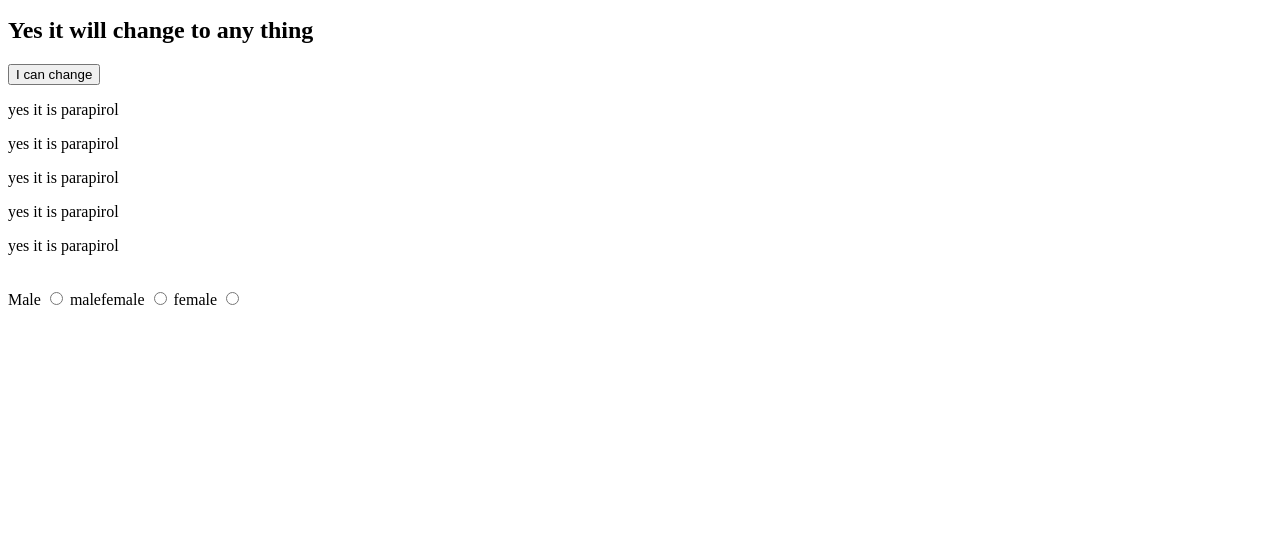
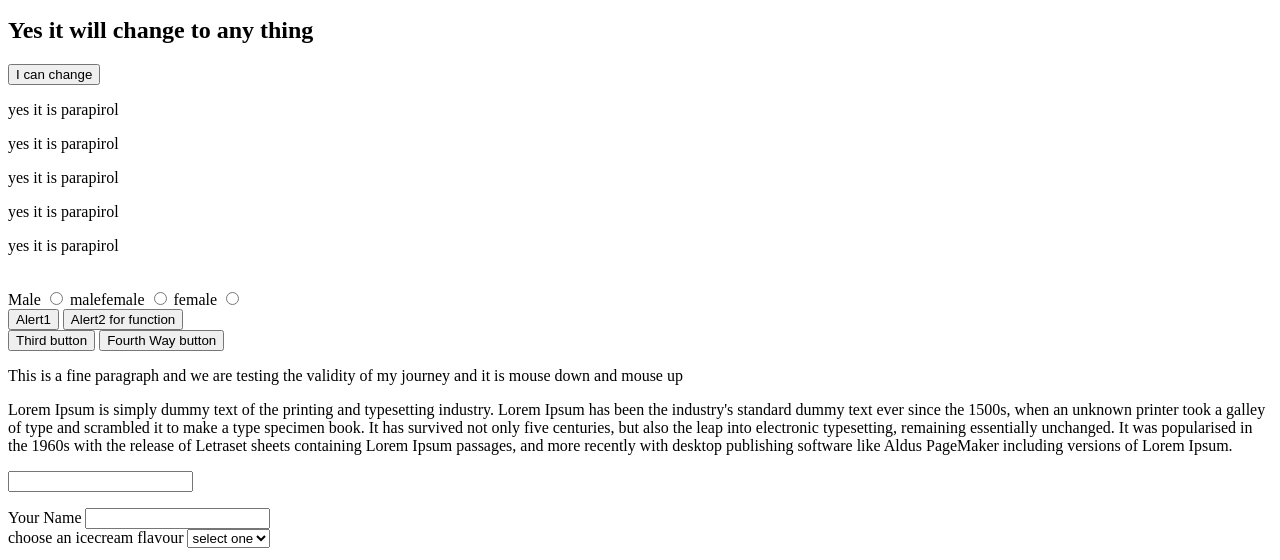
Before and after one commit to devparvez/basic-java-script, a plain HTML site: page index.html in a window 1280 px wide. Shown: the part 240-800 px from the top of the page. Drawn offline with Linux system fonts and the light colour scheme.

Commit message:
Events in javascript

```diff
--- a/index.html
+++ b/index.html
@@ -47,6 +47,43 @@
     <input type="radio" name="gender" id= " ">
 </form>
 
+<button onclick="alert('I am awesome,but no one use me')">Alert1</button>
+<button onclick="callingFunction()">Alert2 for function</button> <br>
+<button id="thirdWay">Third button</button>
+<button id="fourthway">Fourth Way button</button>
+<br>
+
+<p id ="mypara" onmousedown="mousedown()" onmouseup = "mouseup()">This is a fine paragraph and we are testing the validity of my journey and it is mouse down and mouse up</p>
+
+<p id="box">Lorem Ipsum is simply dummy text of the printing and typesetting industry. Lorem Ipsum has been the industry's standard dummy text ever since the 1500s, when an unknown printer took a galley of type and scrambled it to make a type specimen book. It has survived not only five centuries, but also the leap into electronic typesetting, remaining essentially unchanged. It was popularised in the 1960s with the release of Letraset sheets containing Lorem Ipsum passages, and more recently with desktop publishing software like Aldus PageMaker including versions of Lorem Ipsum.</p>
+
+<input type="text" onkeypress="keypress()" onkeydown="keydown()" onkeyup="keyup()">
+
+<p id="keys"></p>
+
+<div>
+
+    <label for="">Your Name</label>
+    <input type = "text" name=" " id = "ice">
+    <br>
+    <label> choose an icecream flavour
+        <select id="icecreames" name ="icecreames" onchange="selectElement()">
+
+            <option value="">select one</option>
+            <option value="chocolate">chocolate</option>
+            <option value="vanila">vanila</option>
+            <option value="sardine">Sardine</option>
+
+        </select>
+
+
+
+
+    </label>
+    <br>
+    <div id = "getevery"></div>
+</div>
+
 
  <script src="./js script/test.js"></script>
 </body>
--- a/js script/test.js
+++ b/js script/test.js
@@ -1,26 +1,89 @@
-// -------------Dom and Bom method-------------------
-// function myffunction(){
-//     window.history.back();
-// }
-//------ if you want to visit another site-------
-// alert(location.href);
-// if(confirm("want to visit the devparvez?")){
-//     location.href="https://devparvez.com";
+//----------------- Events in javascript------------------
+//---------2nd way of event listning-------------
+// const callingFunction = () => {
+//     alert('I am function,some body uses me');
+// };
+// //3rd way and it will overwrite using multiple time
+
+// const threeBtn = document.getElementById("thirdWay");
+// threeBtn.onclick = function(){
+//     alert("this is 3rd popular way ");
+// };
+
+// threeBtn.onclick = function(){
+//     console.log("this is 3rd popular way ");
+// };
+// //4th way it will not over write using 4th way
+// const  fourthWay = document.querySelector('#fourthway');
+// fourthWay.addEventListener('click',()=>{
+//     alert("this is fourth way which is add event listn")
+// });
+
+// fourthWay.addEventListener('click',()=>{
+//     console.log("this is fourth way which is add event listn")
+// })
+
+//------- Event ovject-------------
+
+// const forthWay = document.getElementById("fourthway");
+// const checkEvent = () =>{
+//     alert('I am fourth way alerm');
+//     console.log(event);
+//     console.log(event.target);
+//     console.log(event.type);
+
 // }
 
-// const changeContent = () => {
-//     document.getElementById("heading").innerHTML = "welcome to parvez's world";
+
+
+// forthWay.addEventListener('click',checkEvent);
+
+//---------------Mouse events----------------------
+//---mouse up and mouse down------------------------
+// function mousedown(){
+//     document.getElementById("mypara").style.color = "red";
+// }
+// function mouseup(){
+//     document.getElementById("mypara").style.color = "orange";
+// }
+// ---------------Mouseenter and Mouse leave---------------
+// const mEnter= document.getElementById("box");
+// mEnter.addEventListener('mouseenter',()=>{
+//     mEnter.style.backgroundColor = "green";
+//     console.log("mouse is entered");
+// });
+// mEnter.addEventListener('mouseleave',()=>{
+//     mEnter.style.backgroundColor = "pink";
+//     console.log("mouse is leaved bro");
+// })
+
+
+//--------------keyboard event objects in javascript-------------
+
+// const keypress = () =>{
+//     document.getElementById("keys").innerHTML = `You press ${event.key} and it's code is ${event.code}`;
 // }
 
-const change = () =>{
-    //document.getElementById("heading2").innerHTML = "yes ///it is very awesome change";
-//     const headchange = document.getElementById("heading2");
-//     headchange.innerHTML = "this is parvez";
-//     console.log(document.getElementsByClassName("para"));
-//     console.log(document.getElementsByTagName("p"));
-//     console.log(document.getElementsByName("gender"));
-        document.querySelector("#heading2").innerHTML = "I change again";
-        console.log(document.querySelectorAll(".para"));
- }
-// const headchange = document.getElementById("heading2");
-// headchange.innerHTML = "this is parvez";
+// const keyup = () =>{
+//     document.getElementById("keys").innerHTML = "This is key up";
+// }
+// const keydown = () =>{
+//     document.getElementById("keys").innerHTML = "this is key Down";
+// }
+
+//-----------------onchange event-----------------------
+
+// const selectElement = () => {
+//     const getText = document.getElementById("ice").value;
+//     const getchange = document.getElementById("icecreames").value;
+//     console.log(`${getText} and ${getchange}`);
+//     const getEvery = document.getElementById("getevery").innerHTML = ` Mr ${getText} and ${getchange} ice cream flavour`;
+// }
+// const icecreames = document.getElementById("icecreames");
+// icecreames.addEventListener("change",()=>{
+//         const getText = document.getElementById("ice").value;
+//    const getchange = document.getElementById("icecreames").value;
+//   console.log(`${getText} and ${getchange}`);
+//   const getEvery = document.getElementById("getevery");
+//   getEvery.innerHTML = ` Mr ${getText} and ${getchange} ice cream flavour`;
+// });
```
